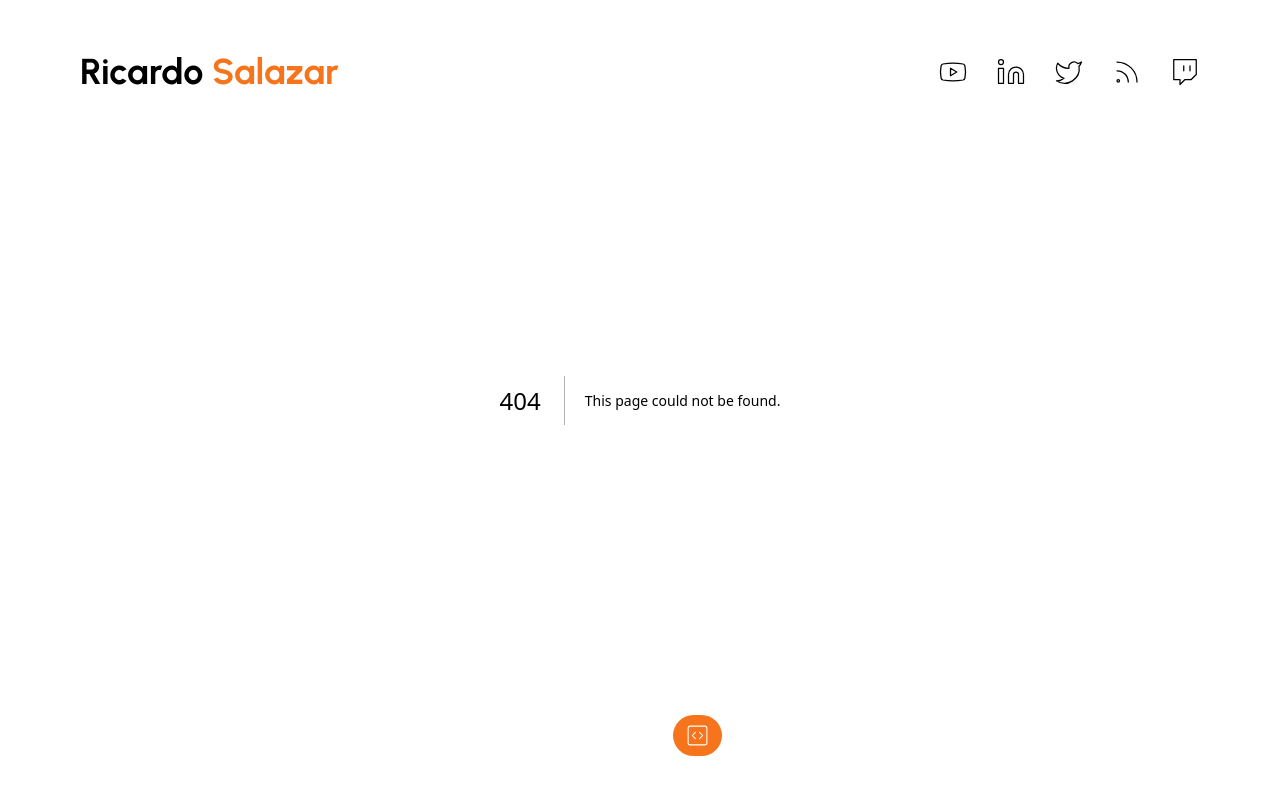
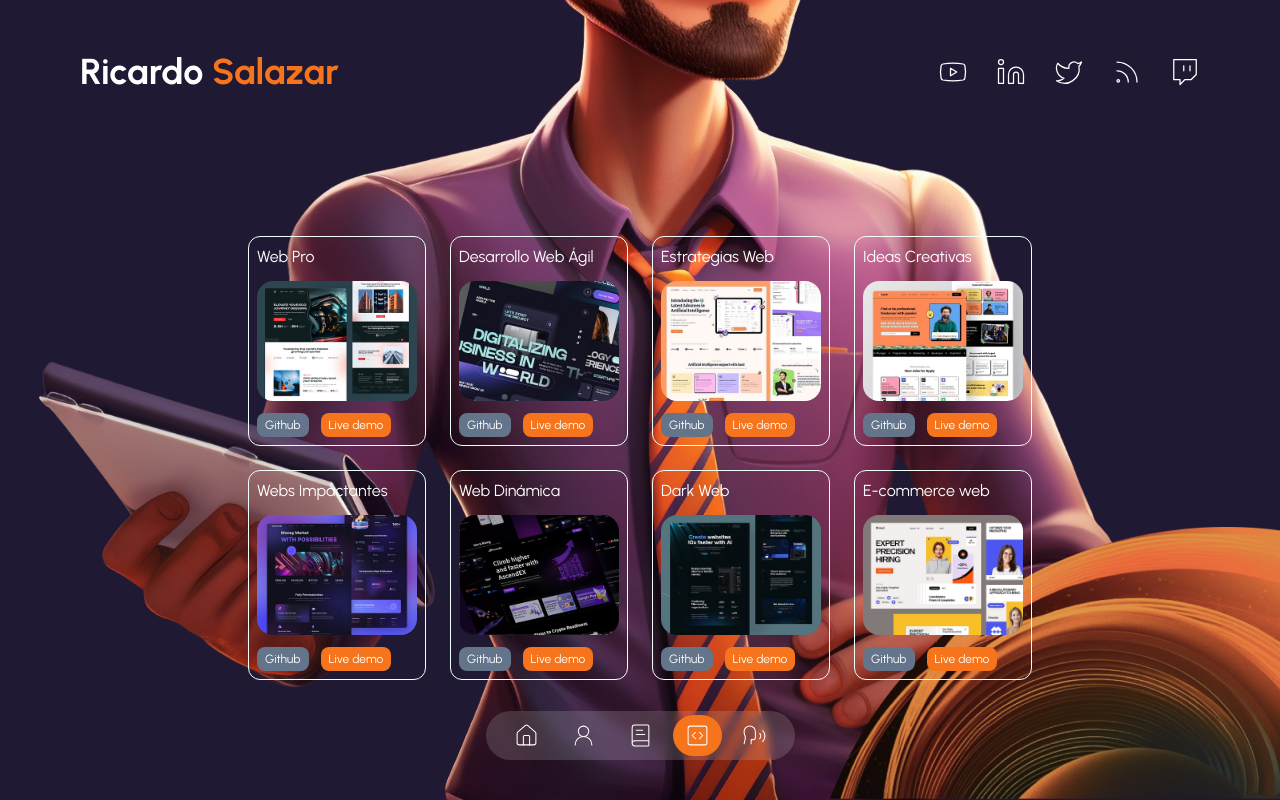
Before and after one commit to RicardoSalazar27/aboutme, a Next.js app: page /portfolio in a window 1280 px wide. Before the commit this address had no page. Built offline with nearby package versions, Linux system fonts and the light colour scheme.

Commit message:
portafolio casi terminado

```diff
--- /dev/null
+++ b/app/(routes)/portfolio/page.tsx
@@ -0,0 +1,33 @@
+import Image from "next/image";
+import Link from "next/link";
+
+import { dataPortfolio } from "@/data";
+
+import AvatarPortfolio from "@/components/avatar-portfolio";
+import CircleImage from "@/components/circle-image";
+import TransitionPage from "@/components/transition-page";
+import ContainerPage from "@/components/container";
+import PortfolioBox from "@/components/portfolio-box";
+
+
+const PortfolioPage = () => {
+
+    return (
+        <ContainerPage>
+            <TransitionPage />
+            <AvatarPortfolio />
+            <CircleImage />
+            <div className="flex flex-col justify-center h-full">
+                <h1 className="text-2xl leading-tight text-center md:text-4xl md:mb-5">Mis últimos <span className="font-bold text-secondary">trabajos realizados</span></h1>
+
+                <div className="relative z-10 grid max-w-5xl gap-6 mx-auto mt-4 sm:grid-cols-2 md:grid-cols-4">
+                    {dataPortfolio.map((data) => (
+                        <PortfolioBox key={data.id} data={data} />
+                    ))}
+                </div>
+            </div>
+        </ContainerPage>
+    );
+}
+
+export default PortfolioPage;
--- /dev/null
+++ b/components/avatar-portfolio.tsx
@@ -0,0 +1,16 @@
+"use client"
+
+import Image from 'next/image';
+
+import MotionTransition from './transition-component';
+
+const AvatarPortfolio = () => {
+    return (
+        <MotionTransition position='bottom' className="bottom-0 left-0 hidden md:inline-block md:absolute ">
+            <Image src="/avatar-works.png" width="300" height="300" className="w-full h-full " alt="Particles " />
+        </MotionTransition>
+
+    );
+}
+
+export default AvatarPortfolio;
--- /dev/null
+++ b/components/portfolio-box.tsx
@@ -0,0 +1,53 @@
+import Image from "next/image";
+import Link from "next/link";
+
+interface PortfolioBoxProps {
+    data: {
+        id: number,
+        title: string
+        image: string
+        urlGithub: string
+        urlDemo: string
+    }
+}
+
+const PortfolioBox = (props: PortfolioBoxProps) => {
+    const { data } = props
+    const { id, title, image, urlDemo, urlGithub } = data
+
+    return (
+        <div
+            key={id}
+            className="p-3 border border-teal-50 rounded-xl md:p-2 md:text-sm"
+        >
+            <h3 className="mb-3 text-lg md:text-base">{title}</h3>
+            <Image
+                src={image}
+                alt="Image"
+                width={200}
+                height={200}
+                className="w-full rounded-2xl h-auto md:w-[160px]"
+            />
+
+            <div className="flex flex-wrap gap-3 mt-4 md:mt-3">
+                <Link
+                    href={urlGithub}
+                    target="_blank"
+                    className="px-3 py-1 text-sm transition duration-150 rounded-lg bg-slate-500 hover:bg-slate-500/80 md:text-xs md:px-2 md:py-1"
+                >
+                    Github
+                </Link>
+
+                <Link
+                    href={urlDemo}
+                    target="_blank"
+                    className="px-3 py-1 text-sm transition duration-150 rounded-lg bg-secondary hover:bg-secondary/80 md:text-xs md:px-2 md:py-1"
+                >
+                    Live demo
+                </Link>
+            </div>
+        </div>
+    );
+}
+
+export default PortfolioBox
```
Also changed, not shown: components/introduction.tsx (+1 -0 lines).
